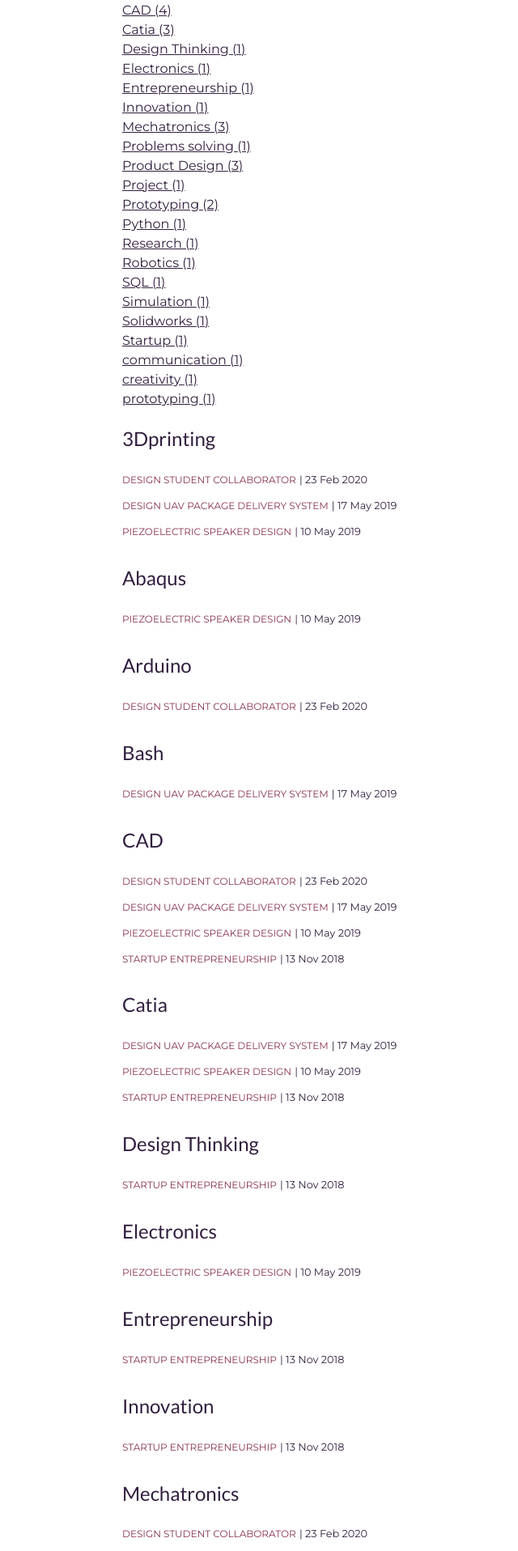
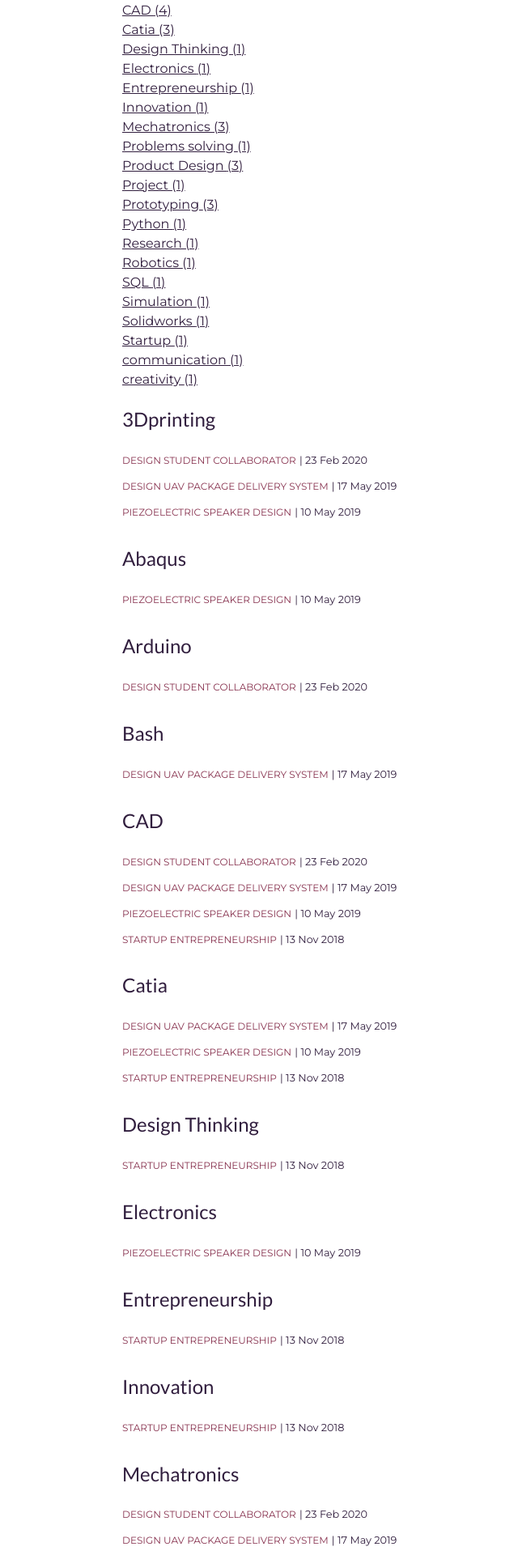
Before and after one commit to ghanzouri/ghanzouri.github.io, a Jekyll site: the page built from _pages/tags.html, in a window 1280 px wide. Shown: the part 382-2298 px from the top of the page at 81% size, without its empty margins (9-649 px from the left). Built offline with Jekyll 4.4.1, drawn with Linux system fonts in a browser that asks for light colours; some of the changed text lies outside the part shown.

Commit message:
Update 2019-05-25-piezo.markdown

```diff
--- a/_posts/2019-05-25-piezo.markdown
+++ b/_posts/2019-05-25-piezo.markdown
@@ -4,7 +4,7 @@ title:  Piezoelectric Speaker Design
 date:   2019-05-10 13:32:20 +0300
 description: You’ll find this post in your `_posts` directory. Go ahead and edit it and re-build the site to see your changes. # Add post description (optional)
 img: /piezo/post.jpg # Add image post (optional)
-tags: [Product Design, Electronics, Catia, CAD, 3Dprinting, prototyping, Simulation, Abaqus, Research, Project]
+tags: [Product Design, Electronics, Catia, CAD, 3Dprinting, Prototyping, Simulation, Abaqus, Research, Project]
 author: # Add name author (optional)
 ---
 
```
